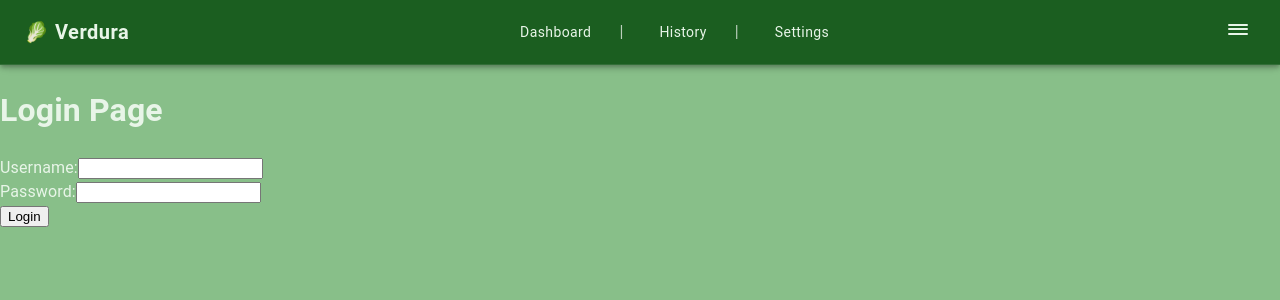
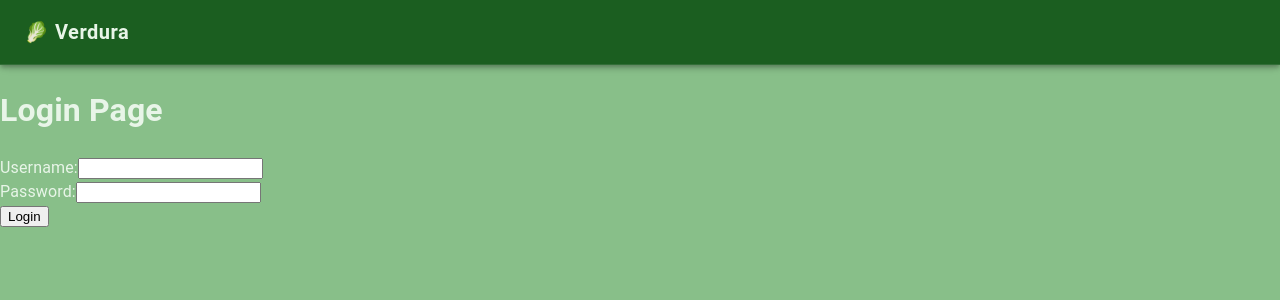
Before and after one commit to magureanandrei/Verdura, a React (Vite) app in the folder Frontend/: page /login in a window 1280 px wide. Shown: the top 300 px of the page. Built offline with nearby package versions, Linux system fonts and the light colour scheme.

Commit message:
feat_AddedProtectedRoutes

```diff
--- a/Frontend/src/App.tsx
+++ b/Frontend/src/App.tsx
@@ -5,9 +5,10 @@ import LoginPage from "./pages/LoginPage"
 import RegisterPage from "./pages/RegisterPage"
 import HistoryPage from "./pages/HistoryPage"
 import SettingsPage from "./pages/SettingsPage"
+import ProfilePage from "./pages/ProfilePage"
 import { ToastContainer } from "react-toastify";
 import Navbar from "./components/Navbar/Navbar"
-import ProfilePage from "./pages/ProfilePage"
+import ProtectedRoute from "./components/ProtectedRoute"
 
 export default function App() {
   return (
@@ -15,13 +16,29 @@ export default function App() {
     <Navbar />
       <Routes>
         <Route path="/" element={<HomePage />} />
-        <Route path="*" element={<Navigate to={"/"} replace />} />
-        <Route path="/dashboard" element={<Dashboard />} />
         <Route path="/login" element={<LoginPage />} />
         <Route path="/register" element={<RegisterPage />} />
-        <Route path="/history" element={<HistoryPage />} />
-        <Route path="/profile" element={<ProfilePage />} />
-        <Route path="/settings" element={<SettingsPage />} />
+        <Route path="/dashboard" element={
+          <ProtectedRoute>
+            <Dashboard />
+          </ProtectedRoute>
+        } />
+        <Route path="/history" element={
+          <ProtectedRoute>
+            <HistoryPage />
+          </ProtectedRoute>
+        } />
+        <Route path="/profile" element={
+          <ProtectedRoute>
+            <ProfilePage />
+          </ProtectedRoute>
+        } />
+        <Route path="/settings" element={
+          <ProtectedRoute>
+            <SettingsPage />
+          </ProtectedRoute>
+        } />
+        <Route path="*" element={<Navigate to={"/"} replace />} />
       </Routes>
       <ToastContainer position="top-right" autoClose={3000} />
     </>
--- a/Frontend/src/components/Navbar/Navbar.tsx
+++ b/Frontend/src/components/Navbar/Navbar.tsx
@@ -1,4 +1,4 @@
-import React, { type JSX } from 'react';
+import React, { type JSX } from "react";
 import {
   AppBar,
   Box,
@@ -8,11 +8,12 @@ import {
   Button,
   Menu,
   MenuItem,
-  Divider
+  Divider,
 } from "@mui/material";
 import { useState } from "react";
 import { useNavigate, useLocation } from "react-router-dom";
-import './Navbar.css';
+import { isAuthenticated, clearAuth } from "../../helpers/auth";
+import "./Navbar.css";
 
 interface NavItem {
   label: string;
@@ -24,8 +25,11 @@ export default function Navbar(): JSX.Element {
   const location = useLocation();
   const [anchorEl, setAnchorEl] = useState<null | HTMLElement>(null);
   const open = Boolean(anchorEl);
+  const userIsAuthenticated = isAuthenticated();
 
-  const handleMenuClick = (event: React.MouseEvent<HTMLButtonElement>): void => {
+  const handleMenuClick = (
+    event: React.MouseEvent<HTMLButtonElement>
+  ): void => {
     setAnchorEl(event.currentTarget);
   };
 
@@ -34,52 +38,59 @@ export default function Navbar(): JSX.Element {
   };
 
   const handleProfileClick = (): void => {
-    navigate('/profile');
+    navigate("/profile");
     handleMenuClose();
   };
 
   const handleLogoutClick = (): void => {
-    localStorage.removeItem('token');
-    localStorage.removeItem('user');
+    clearAuth();
     navigate("/");
     handleMenuClose();
   };
 
   const navItems: NavItem[] = [
-    { label: 'Dashboard', path: '/dashboard' },
-    { label: 'History', path: '/history' },
-    { label: 'Settings', path: '/settings' }
+    { label: "Dashboard", path: "/dashboard" },
+    { label: "History", path: "/history" },
+    { label: "Settings", path: "/settings" },
   ];
+
+  const publicPages = ["/", "/login", "/register"];
+  const showProtectedNav =
+    userIsAuthenticated && !publicPages.includes(location.pathname);
 
   return (
     <AppBar position="sticky" id="navbar-appbar">
       <Toolbar id="navbar-toolbar" sx={{ px: 3 }}>
-        {/* Left: App Name */}
         <Box sx={{ display: "flex", alignItems: "center" }}>
           <Typography
             id="navbar-title"
             variant="h6"
             sx={{
-              fontWeight: 'bold',
-              color: 'inherit',
-              cursor: 'pointer'
+              fontWeight: "bold",
+              color: "inherit",
+              cursor: "pointer",
             }}
-            onClick={() => navigate('/')}
+            onClick={() => navigate("/")}
           >
             🥬 Verdura
           </Typography>
         </Box>
 
-        {/* Center: Navigation Links */}
-        <Box sx={{
+        {showProtectedNav && (
+          <Box
+            sx={{
               display: "flex",
               alignItems: "center",
               justifyContent: "center",
               flexGrow: 1,
-          gap: 1
-        }}>
+              gap: 1,
+            }}
+          >
             {navItems.map((item, index) => (
-            <Box key={item.path} sx={{ display: 'flex', alignItems: 'center' }}>
+              <Box
+                key={item.path}
+                sx={{ display: "flex", alignItems: "center" }}
+              >
                 <Button
                   color="inherit"
                   onClick={() => navigate(item.path)}
@@ -88,67 +99,82 @@ export default function Navbar(): JSX.Element {
                     px: 2,
                     py: 1,
                     borderRadius: 2,
-                  textTransform: 'none',
-                  fontWeight: location.pathname === item.path ? 'bold' : 'normal',
-                  backgroundColor: location.pathname === item.path
-                    ? 'rgba(255, 255, 255, 0.15)'
-                    : 'transparent',
-                  '&:hover': {
-                    backgroundColor: 'rgba(255, 255, 255, 0.1)',
+                    textTransform: "none",
+                    fontWeight:
+                      location.pathname === item.path ? "bold" : "normal",
+                    backgroundColor:
+                      location.pathname === item.path
+                        ? "rgba(255, 255, 255, 0.15)"
+                        : "transparent",
+                    "&:hover": {
+                      backgroundColor: "rgba(255, 255, 255, 0.1)",
                     },
                   }}
                 >
                   {item.label}
                 </Button>
                 {index < navItems.length - 1 && (
-                <Typography sx={{ color: 'rgba(255, 255, 255, 0.7)', mx: 0.5 }}>
+                  <Typography
+                    sx={{ color: "rgba(255, 255, 255, 0.7)", mx: 0.5 }}
+                  >
                     |
                   </Typography>
                 )}
               </Box>
             ))}
           </Box>
+        )}
 
-        {/* Right: Profile Menu */}
+        {!showProtectedNav && <Box sx={{ flexGrow: 1 }} />}
+
+        {showProtectedNav && (
           <Box sx={{ display: "flex", alignItems: "center" }}>
             <IconButton
               color="inherit"
               onClick={handleMenuClick}
               sx={{
-              '&:hover': {
-                backgroundColor: 'rgba(255, 255, 255, 0.1)',
+                "&:hover": {
+                  backgroundColor: "rgba(255, 255, 255, 0.1)",
                 },
               }}
-            aria-controls={open ? 'profile-menu' : undefined}
+              aria-controls={open ? "profile-menu" : undefined}
               aria-haspopup="true"
-            aria-expanded={open ? 'true' : undefined}
+              aria-expanded={open ? "true" : undefined}
             >
               {/* Three horizontal lines (hamburger menu) */}
-            <Box sx={{
-              display: 'flex',
-              flexDirection: 'column',
+              <Box
+                sx={{
+                  display: "flex",
+                  flexDirection: "column",
                   gap: 0.3,
                   width: 20,
-              height: 16
-            }}>
-              <Box sx={{
-                width: '100%',
+                  height: 16,
+                }}
+              >
+                <Box
+                  sx={{
+                    width: "100%",
                     height: 2,
-                backgroundColor: 'currentColor',
-                borderRadius: 1
-              }} />
-              <Box sx={{
-                width: '100%',
+                    backgroundColor: "currentColor",
+                    borderRadius: 1,
+                  }}
+                />
+                <Box
+                  sx={{
+                    width: "100%",
                     height: 2,
-                backgroundColor: 'currentColor',
-                borderRadius: 1
-              }} />
-              <Box sx={{
-                width: '100%',
+                    backgroundColor: "currentColor",
+                    borderRadius: 1,
+                  }}
+                />
+                <Box
+                  sx={{
+                    width: "100%",
                     height: 2,
-                backgroundColor: 'currentColor',
-                borderRadius: 1
-              }} />
+                    backgroundColor: "currentColor",
+                    borderRadius: 1,
+                  }}
+                />
               </Box>
             </IconButton>
 
@@ -158,15 +184,15 @@ export default function Navbar(): JSX.Element {
               open={open}
               onClose={handleMenuClose}
               MenuListProps={{
-              'aria-labelledby': 'profile-button',
+                "aria-labelledby": "profile-button",
               }}
-            transformOrigin={{ horizontal: 'right', vertical: 'top' }}
-            anchorOrigin={{ horizontal: 'right', vertical: 'bottom' }}
+              transformOrigin={{ horizontal: "right", vertical: "top" }}
+              anchorOrigin={{ horizontal: "right", vertical: "bottom" }}
               sx={{
-              '& .MuiPaper-root': {
+                "& .MuiPaper-root": {
                   mt: 1,
                   borderRadius: 2,
-                boxShadow: '0 4px 20px rgba(0,0,0,0.1)',
+                  boxShadow: "0 4px 20px rgba(0,0,0,0.1)",
                   minWidth: 140,
                 },
               }}
@@ -175,8 +201,8 @@ export default function Navbar(): JSX.Element {
                 onClick={handleProfileClick}
                 sx={{
                   py: 1.5,
-                '&:hover': {
-                  backgroundColor: 'rgba(76, 175, 80, 0.1)',
+                  "&:hover": {
+                    backgroundColor: "rgba(76, 175, 80, 0.1)",
                   },
                 }}
               >
@@ -187,9 +213,9 @@ export default function Navbar(): JSX.Element {
                 onClick={handleLogoutClick}
                 sx={{
                   py: 1.5,
-                color: 'error.main',
-                '&:hover': {
-                  backgroundColor: 'rgba(244, 67, 54, 0.1)',
+                  color: "error.main",
+                  "&:hover": {
+                    backgroundColor: "rgba(244, 67, 54, 0.1)",
                   },
                 }}
               >
@@ -197,6 +223,7 @@ export default function Navbar(): JSX.Element {
               </MenuItem>
             </Menu>
           </Box>
+        )}
       </Toolbar>
     </AppBar>
   );
--- /dev/null
+++ b/Frontend/src/components/ProtectedRoute.tsx
@@ -0,0 +1,14 @@
+import { Navigate } from "react-router-dom";
+import { isAuthenticated } from "../helpers/auth";
+
+interface ProtectedRouteProps {
+  children: React.ReactNode;
+}
+
+export default function ProtectedRoute({ children }: ProtectedRouteProps) {
+  if (!isAuthenticated()) {
+    return <Navigate to="/login" replace />;
+  }
+
+  return <>{children}</>;
+}
--- /dev/null
+++ b/Frontend/src/helpers/auth.tsx
@@ -0,0 +1,14 @@
+export const isAuthenticated = (): boolean => {
+    const token = localStorage.getItem('token');
+    return !!token; // Returns true if token exists, false otherwise
+};
+
+export const getUserId = (): string | null => {
+    return localStorage.getItem('userId');
+};
+
+export const clearAuth = (): void => {
+    localStorage.removeItem('token');
+    localStorage.removeItem('userId');
+    localStorage.removeItem('user');
+};
```
Lines whose indentation alone changed are shown as unchanged.
